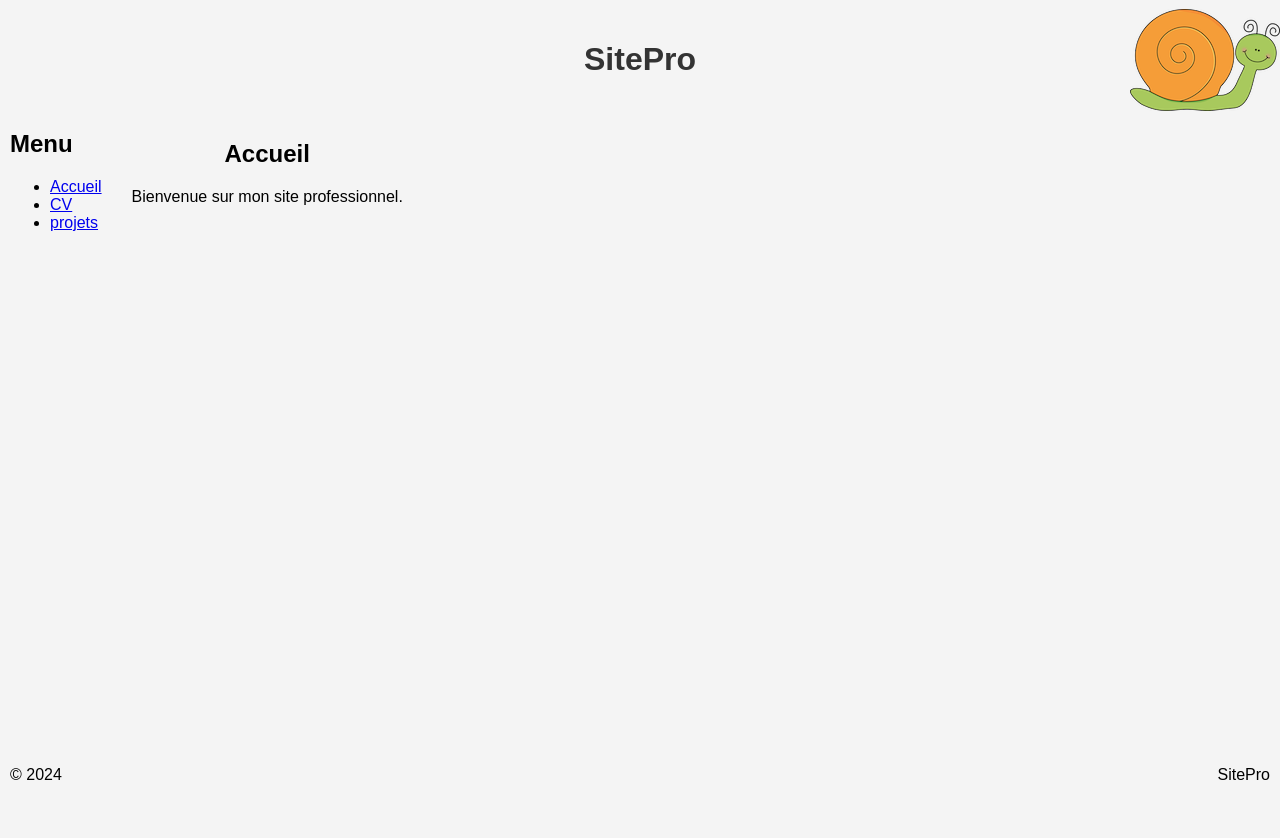
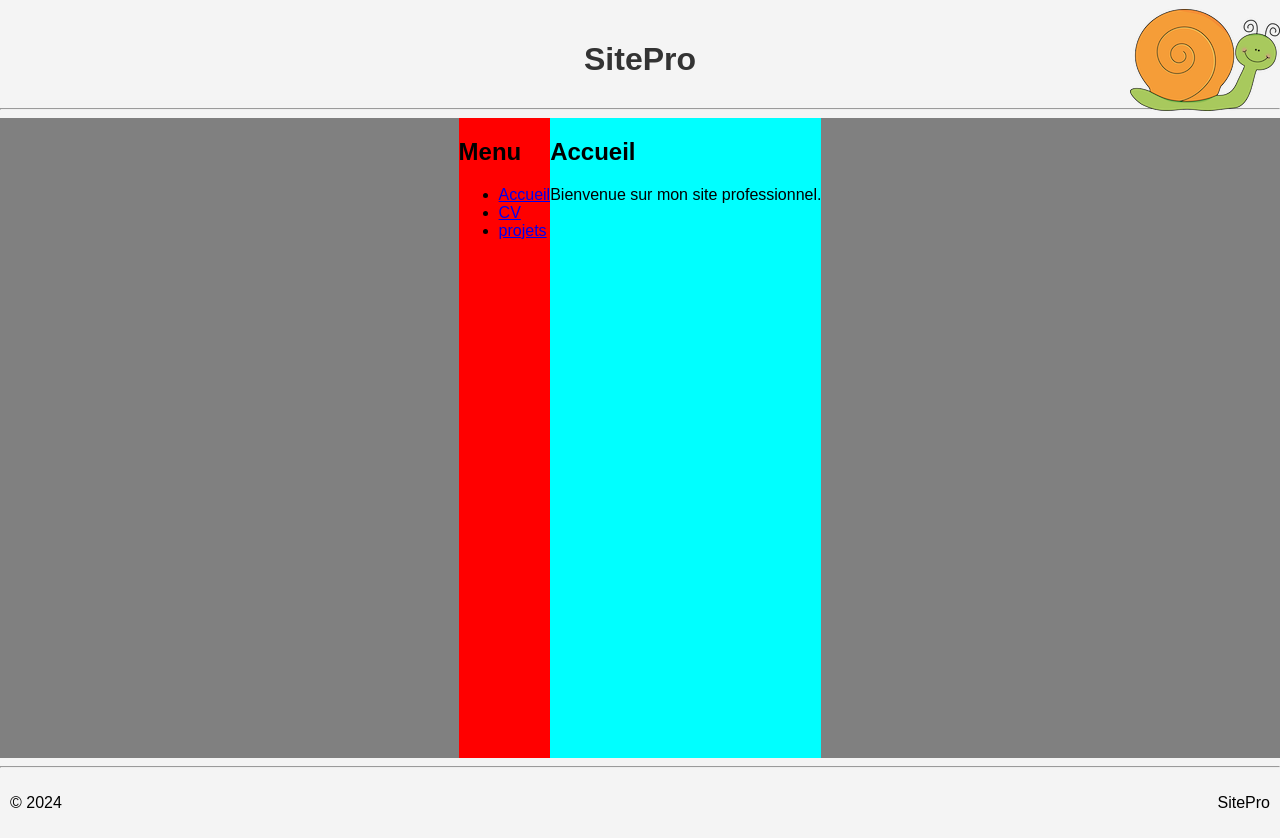
Before and after one commit to Aoxcis/IDAW, a PHP site: page / in a window 1280 px wide. Before the commit the page ends 780 px from the top, so only its background shows below. Run offline with PHP 8.4, Linux system fonts and the light colour scheme.

Commit message:
fin 1er cours

```diff
--- a/SitePro/v1/index.html
+++ b/SitePro/v1/index.html
@@ -13,7 +13,7 @@
         <h1 class="titre">SitePro</h1>
         <img class="logo" src="images/escargot.png" alt="Mon image">
     </div>
-
+    <hr>
     <div class="flex-menu-content">
         <nav class="menu">
             <h2>Menu</h2>
@@ -30,11 +30,11 @@
             <p>Bienvenue sur mon site professionnel.</p>
         </div>
     </div>
+</body>
+<hr>
+<footer>
+    <p>&copy; 2024</p>
+    <p>SitePro</p>
 
-
-    <footer>
-        <p>&copy; 2024</p>
-        <p>SitePro</p>
-
-    </footer>
+</footer>
 </html>
--- a/SitePro/v1/style.css
+++ b/SitePro/v1/style.css
@@ -30,19 +30,20 @@ footer{
 }
 
 .flex-menu-content {
+    background-color: grey;
     display: flex;
+    flex-direction: row;
+    justify-content: center;
     height: 80vh;
 
 }
 
 .menu {
+    background-color: red;
     justify-self: left;
-    padding: 10px;
-
 }
 
 .content{
-    margin: 20px;
-    justify-self: center;
-    text-align: center;
+    background-color: aqua;
+
 }
```
